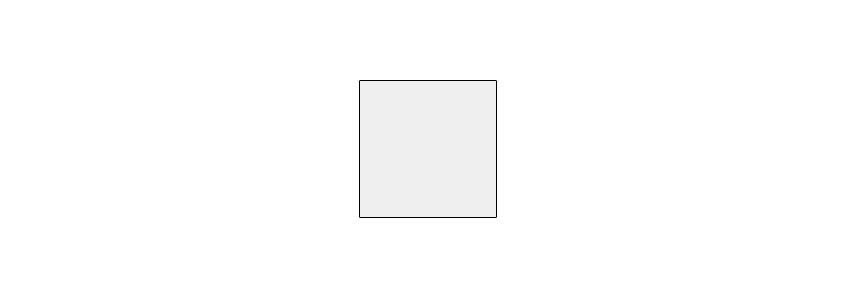
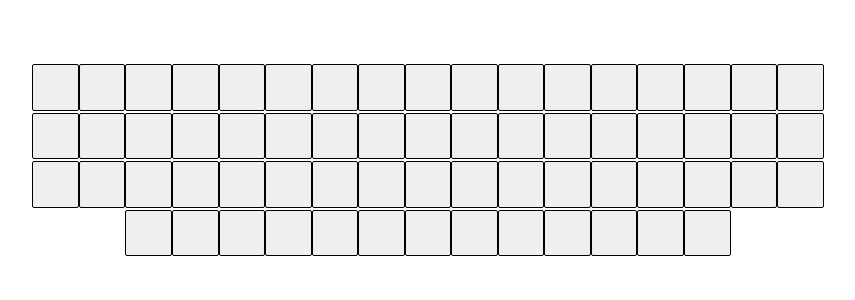
Before and after one commit to fabianeboli/lightsout, a React (Create React App) app: page / in a window 1280 px wide. Shown: the top 300 px of the page, without its empty margins (212-1067 px from the left). Built offline with nearby package versions, Linux system fonts and the light colour scheme.

Commit message:
Added Board

```diff
--- a/src/App.tsx
+++ b/src/App.tsx
@@ -1,11 +1,12 @@
 import React from 'react';
 import './App.css';
 import { Tile } from './components/Tile/Tile';
+import { Board } from './components/Board/Board';
 
 const App: React.FC = () => {
   return (
     <div className="App">
-      <Tile click={() => {}} id={1}  light={1} />
+     <Board size={8}/>
     </div>
   );
 }
--- a/src/components/Board/Board.module.sass
+++ b/src/components/Board/Board.module.sass
@@ -0,0 +1,4 @@
+.board
+    max-width: 800px
+    margin: 5% auto
+    justify-content: center
--- a/src/components/Board/Board.tsx
+++ b/src/components/Board/Board.tsx
@@ -1,5 +1,25 @@
 import * as React from 'react';
+import { Tile, Light } from '../Tile/Tile';
+import styles from './Board.module.sass';
 
-export const Board = () => {
+interface IProps {
+    size: number
+}
+
+export const Board:React.FC<IProps> = (props: IProps) => {
+
+	const click = (evt: any) => {
+
+	}
+
+    const generateBoard = (size: number = Math.pow(props.size, 2), array: JSX.Element[] = Array.from(Array(size))) => {
+        return array.map((el,id) => <Tile click={click} id={id} light={Light.on}/>)
+    }
+
+    return(
+        <div className={styles.board}>
+		{generateBoard()}
+        </div>
+    )
 
 }
--- a/src/components/Tile/Tile.module.sass
+++ b/src/components/Tile/Tile.module.sass
@@ -2,11 +2,11 @@
 
 .tile
     border: 1px solid black
-    border-radius: 1px
-    font-size: calc(1px + 1vw)
-    width: 10.0em
-    height: 10.0em
-    margin: 5.0rem
+    border-radius: 2px
+    font-size: calc(0.5px + 1vw)
+    width: 3.5em
+    height: 3.5em
+    // margin: 5.0rem
 
 
 .lightOn
--- a/src/components/Tile/Tile.tsx
+++ b/src/components/Tile/Tile.tsx
@@ -1,7 +1,7 @@
 import React, { useState, FC } from 'react';
 import styles from './Tile.module.sass'
 
-enum Light {
+export enum Light {
 	on,
 	off
 }
```
